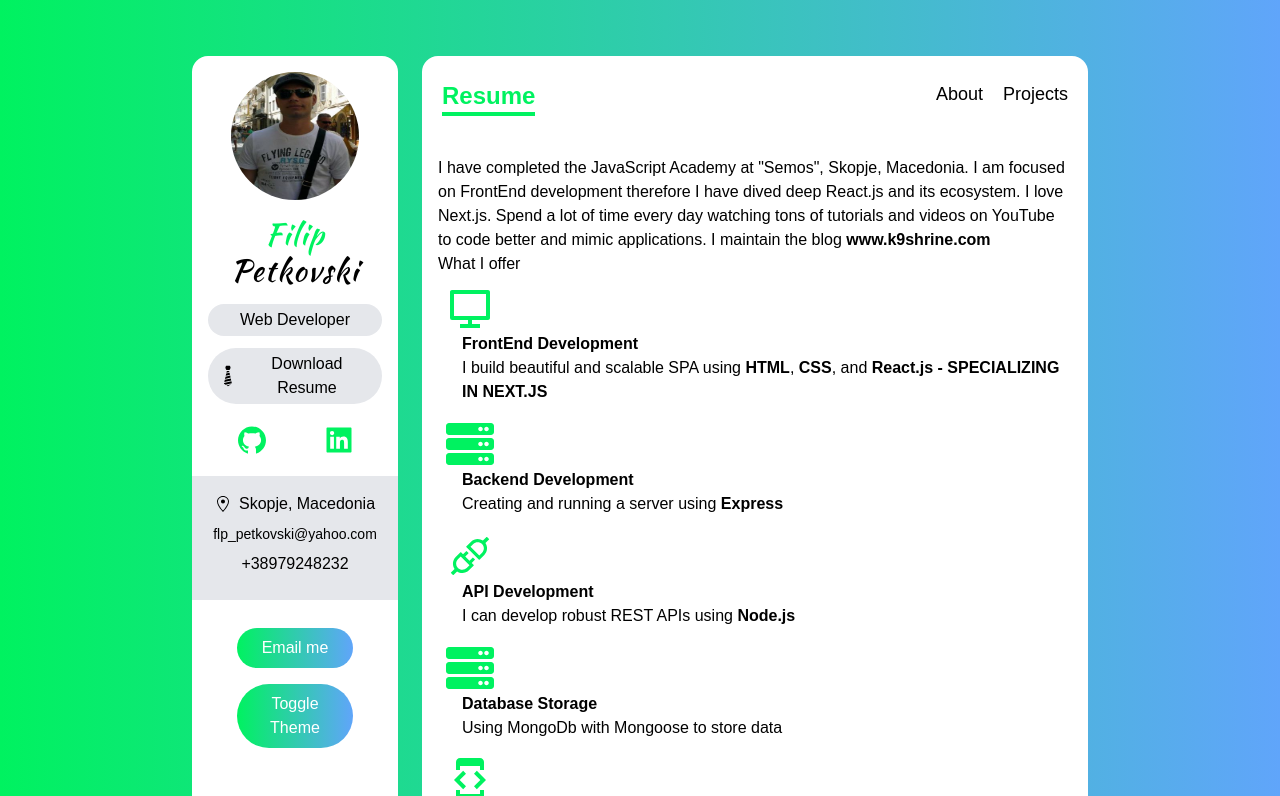
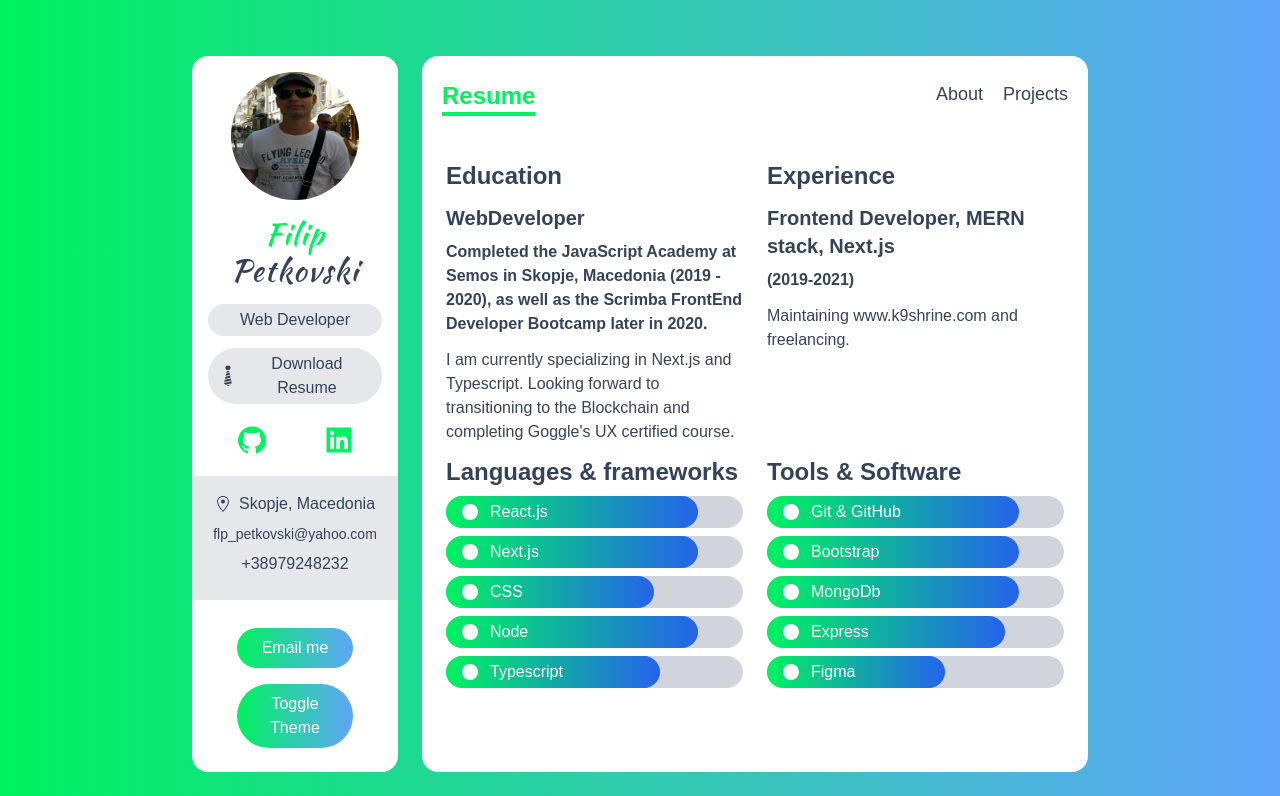
Before and after one commit to flppetkovski/portfolio, a Next.js app: page /resume in a window 1280 px wide. Shown: the top 796 px of the page. Built offline with nearby package versions, Linux system fonts and the light colour scheme.

Commit message:
Added resume page

```diff
--- /dev/null
+++ b/components/Bar.tsx
@@ -0,0 +1,15 @@
+import { FunctionComponent } from 'react'
+import { SkillProps } from '../types'
+
+const Bar:FunctionComponent<{data:SkillProps}> = ({data: {Icon, level, name}}) => {
+    return (
+        <div className="my-2 text-white bg-gray-300 rounded-full" >
+          <div className="flex items-center px-4 py-1 rounded-full bg-gradient-to-r from-green to-blue-600" style={{width:level}}>
+              <Icon className="mr-3 "/>
+              {name}
+          </div>
+        </div>
+    )
+}
+
+export default Bar
--- a/components/ServiceCard.tsx
+++ b/components/ServiceCard.tsx
@@ -9,7 +9,7 @@ const ServiceCard:  FunctionComponent<{service: ServiceProps}> = ({service:{Icon
    }
 
     return (
-        <div className="items-center p-2 space-x-4">
+        <div className="flex items-center p-2 space-x-4">
             <Icon  className="w-12 h-12 text-green"/>
             <div>
                 <h4 className="font-bold">{title}</h4>
--- a/data.ts
+++ b/data.ts
@@ -2,11 +2,13 @@ import { RiComputerLine} from "react-icons/ri"
 import { FaServer} from "react-icons/fa"
 import { MdDeveloperMode} from "react-icons/md"
 import { AiOutlineAntDesign, AiOutlineApi} from "react-icons/ai"
-import { ServiceProps } from './types'
+import { ServiceProps, SkillProps } from './types'
+import {BsCircleFill} from "react-icons/bs"
+
 
 export const services:ServiceProps[] = [{
     title: "FrontEnd Development",
-    about: "I build beautiful and scalable SPA using <b>HTML</b>, <b>CSS</b>, and <b>React.js - <b>SPECIALIZING IN NEXT.JS</b>",
+    about: "I build beautiful and scalable SPA using <b>CSS</b>, <b>React.js (especially Next.js)</b>",
     Icon: RiComputerLine,
 },
 {title: "Backend Development",
@@ -23,11 +25,65 @@ Icon: FaServer,
 },
 {Icon: MdDeveloperMode,
     title: "Learn new skills all the time",
-    about: "Learning new stuff related to web development. Next on my TODO list are <b>React Native</b> and <b>Blockchain</b>",
+    about: "Learning new stuff related to web development via udemy and YouTube.",
     },
 
     {Icon: AiOutlineAntDesign,
         title: "Trying to offer the best UX/UI experience",
-        about: "Enrolled to <b>Google's UX certified course on Coursera</b> & watching TONS of videos related to <b></b>UI/UX</b>",
+        about: "Enrolled to <b>Google's UX certified course on Coursera</b>",
         }
 ]
+
+export const languages:SkillProps[] = [
+ {
+     name: "React.js",
+     level: "85%",
+     Icon: BsCircleFill
+ },
+ {
+    name: "Next.js",
+    level: "85%",
+    Icon: BsCircleFill
+},
+{
+    name: "CSS",
+    level: "70%",
+    Icon: BsCircleFill
+},
+{
+    name: "Node",
+    level: "85%",
+    Icon: BsCircleFill
+}, {
+    name: "Typescript",
+    level: "72%",
+    Icon: BsCircleFill
+},
+]
+
+export const tools:SkillProps[] = [
+    {
+        name: "Git & GitHub",
+        level: "85%",
+        Icon: BsCircleFill
+    },
+    {
+       name: "Bootstrap",
+       level: "85%",
+       Icon: BsCircleFill
+   },
+   {
+       name: "MongoDb",
+       level: "85%",
+       Icon: BsCircleFill
+   },
+   {
+       name: "Express",
+       level: "80%",
+       Icon: BsCircleFill
+   }, {
+       name: "Figma",
+       level: "60%",
+       Icon: BsCircleFill
+   },
+   ]
--- a/pages/_app.tsx
+++ b/pages/_app.tsx
@@ -6,7 +6,7 @@ function MyApp({ Component, pageProps }) {
   return(
     <div className="grid grid-cols-12 gap-6 px-5 my-14 lg:px-48 sm:px-20 md:px-32">
       <div className="col-span-12 p-4 text-center bg-white lg:col-span-3 rounded-2xl"><Sidebar/></div>
-      <div className="flex flex-col col-span-12 bg-white lg:col-span-9 rounded-2xl">
+      <div className="flex flex-col col-span-12 overflow-hidden bg-white lg:col-span-9 rounded-2xl">
         <Navbar/>
       <Component {...pageProps} />
       </div>
--- a/pages/index.tsx
+++ b/pages/index.tsx
@@ -3,15 +3,15 @@ import { services } from '../data'
 
 const index = () => {
     return (
-        <div className="flex flex-col px-6 pt-1">
+        <div className="flex flex-col flex-grow px-6 pt-1">
             <h5 className="my-3 font-medium ">
-                I have completed the JavaScript Academy at "Semos", Skopje, Macedonia, and
-                focused on FrontEnd development therefore learnt React and have dived deep in its ecosystem.
-                I love Next.js.
-                Watch tons of tutorials, videos on YouTube to code better and mimic applications.
-                I maintain the blog www.k9shrine.com
+            I have completed the JavaScript Academy at "Semos", Skopje, Macedonia, as well as the Scrimba FrontEnd Developer Bootcamp. I
+                have dived deep in React.js and its ecosystem.
+                <span className="font-black"> I love Next.js </span>
+                and every day I am spending a lot of time  watching tons of tutorials and videos on Udemy and YouTube to code better and mimic applications.
+                I maintain the blog <span className="font-black">www.k9shrine.com</span>
             </h5>
-<div className="p-4 mt-5 bg-gray-400" style={{marginRight: "-1.5rem", marginLeft:"-1.5rem"}}>
+<div className="flex-grow p-4 mt-5 bg-gray-400" style={{marginRight: "-1.5rem", marginLeft:"-1.5rem"}}>
             <h6 className="my-3 text-xl font-bold tracking-wide">What I offer</h6>
             <div className="grid gap-6 lg:grid-cols-2">
                 {services.map(service=>(
--- a/pages/resume.tsx
+++ b/pages/resume.tsx
@@ -1,24 +1,65 @@
+import Bar from '../components/Bar'
 import ServiceCard from '../components/ServiceCard'
-import { services } from '../data'
+import { languages, services, tools } from '../data'
 services
 ServiceCard
 const resume = () => {
     return (
-        <div className="p-4">
-            <h5>
-                I have completed the JavaScript Academy at "Semos", Skopje, Macedonia. I am
-                focused on FrontEnd development therefore I have dived deep React.js and its ecosystem.
-                I love Next.js.
-                Spend a lot of time every day watching tons of tutorials and videos on YouTube to code better and mimic applications.
-                I maintain the blog <span className="font-black">www.k9shrine.com</span>
-            </h5>
-            <h6>What I offer</h6>
-            <div>
-                {services.map(service=>(
-                <ServiceCard key={service.title} service={service}
-                 />))}
-            </div>
-        </div>
+        <div className="px-6 py-2">
+     <div className="grid grid-cols-1 gap-6 md:grid-cols-2">
+         <div>
+             <h5 className="my-3 text-2xl font-bold">
+                 Education
+             </h5>
+             <div>
+                 <h5 className="my-2 text-xl font-bold">WebDeveloper</h5>
+                 <p className="font-semibold">
+                     Completed the JavaScript Academy at Semos in Skopje, Macedonia (2019 - 2020), as well as the Scrimba FrontEnd Developer Bootcamp later in 2020.
+                 </p>
+                 <p className="my-3">
+          I am currently specializing in Next.js and Typescript. Looking forward to transitioning to the Blockchain and completing Goggle's UX certified course.
+                 </p>
+             </div>
+         </div>
+         <div>
+             <h5 className="my-3 text-2xl font-bold">
+                 Experience
+             </h5>
+             <div>
+                 <h5 className="my-2 text-xl font-bold">Frontend Developer, MERN stack, Next.js</h5>
+                 <p className="font-semibold">
+                   (2019-2021)
+                 </p>
+                 <p className="my-3">
+                         Maintaining www.k9shrine.com and freelancing.
+                 </p>
+             </div>
+         </div>
+     </div>
+
+     <div className="grid grid-cols-2 gap-6 md">
+         <div>
+             <h5 className="text-2xl font-bold m3">Languages & frameworks</h5>
+             <div className="my-2">
+                 {languages.map(language => (
+                     <Bar data={language} key={language.name} />
+                 ))}
+             </div>
+         </div>
+
+         <div>
+             <h5 className="text-2xl font-bold m3">Tools & Software</h5>
+             <div className="my-2">
+                 {tools.map(tool => (
+                     <Bar data={tool} key={tool.name} />
+                 ))}
+             </div>
+         </div>
+     </div>
+
+     </div>
+
+
     )
 }
 
--- a/styles/globals.css
+++ b/styles/globals.css
@@ -5,4 +5,5 @@
 body {
     background-color: black;
     font-family: sans-serif;
+    color: #354358;
 }
--- a/types.ts
+++ b/types.ts
@@ -6,3 +6,9 @@ export type ServiceProps = {
     Icon: IconType
     children?: any
 }
+
+export type SkillProps = {
+    name: string
+    level: string
+    Icon: IconType
+}
```
